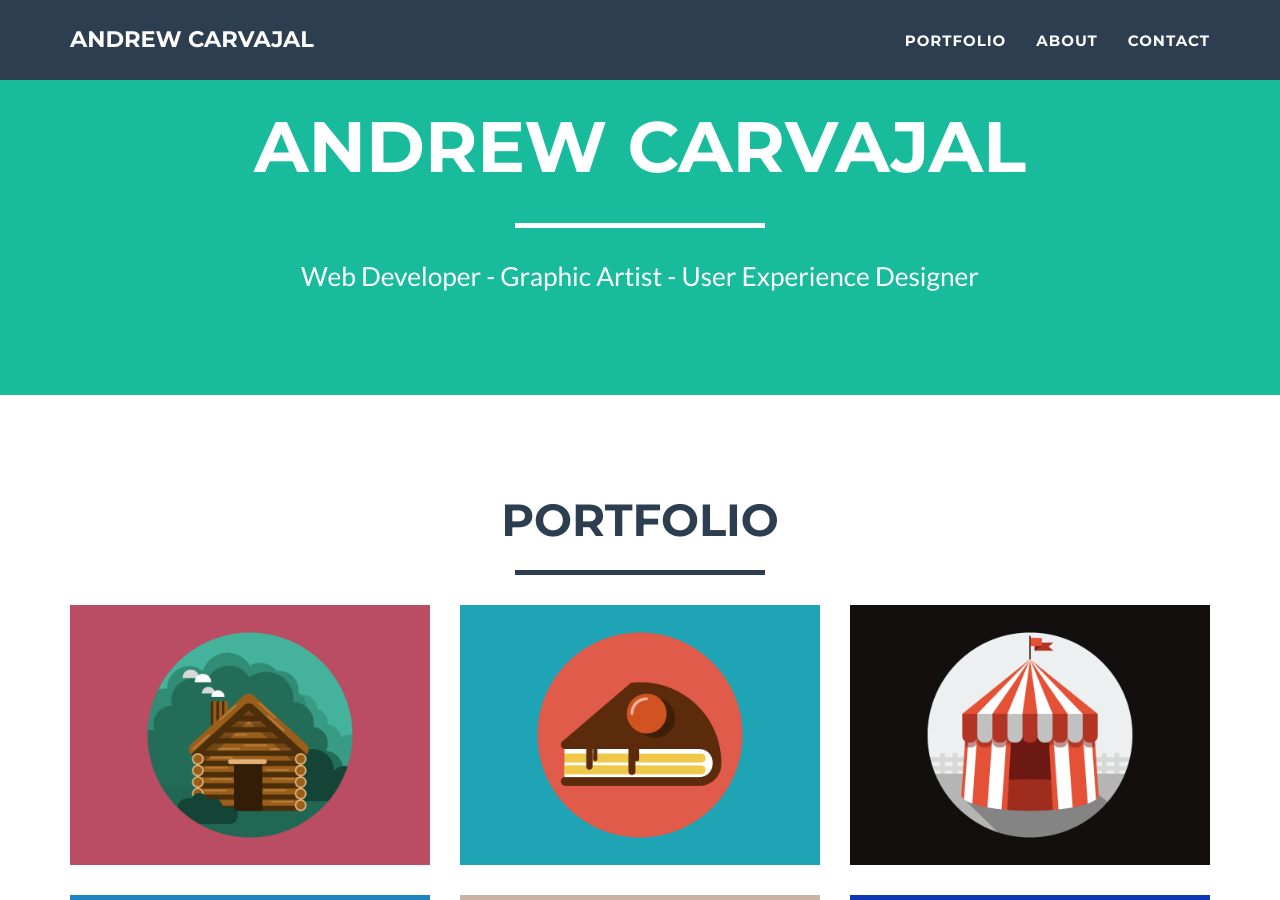
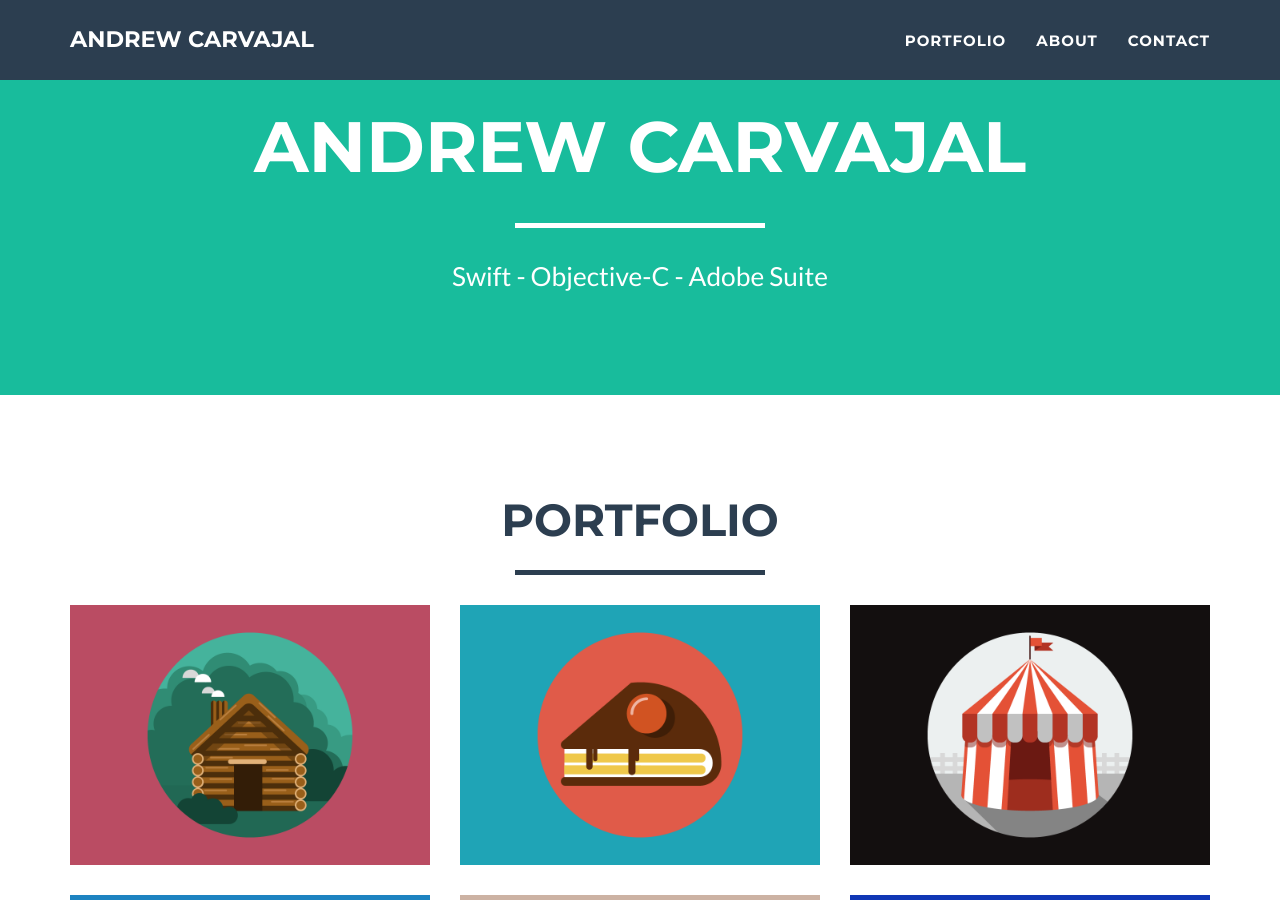
Before and after one commit to andrewcar/andrewcar.github.io, a Jekyll site: the page built from index.html, in a window 1280 px wide and 900 px high, scrolled down 380 px. Built offline with Jekyll 4.4.1, drawn with Linux system fonts in a browser that asks for light colours; some of the changed lines change nothing that is shown.

Commit message:
Update _config.yml

```diff
--- a/_config.yml
+++ b/_config.yml
@@ -1,9 +1,9 @@
 # Site settings
 title: Andrew Carvajal
-email: your-email@domain.com
-url: https://example.github.io
-description: "Write an awesome description for your new site here. You can edit this line in _config.yml. It will appear in your document head meta (for Google search results) and in your feed.xml site description."
-skills: "Web Developer - Graphic Artist - User Experience Designer"
+email: andrew@appdrew.com
+url: appdrew.com
+description: "A New York based iOS developer building in Swift and Objective-C."
+skills: "Swift - Objective-C - Adobe Suite"
 meta_author: LastName FirstName
 
 # Google webmaster tools
```
